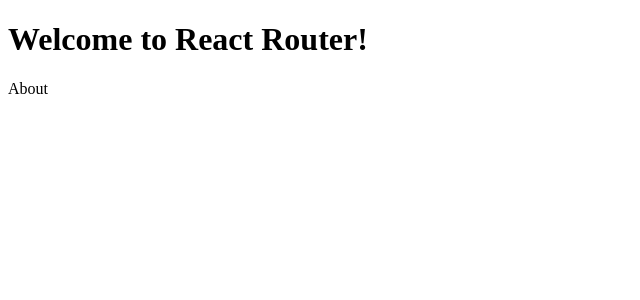
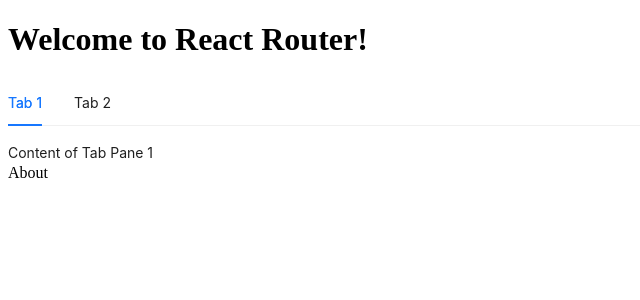
Before and after one commit to JiangHaoCode/vite-react, a React (Vite) app: page /about in a window 1280 px wide. Shown: the top 300 px of the page, without its empty margins (0-640 px from the left). Built offline with nearby package versions, Linux system fonts and the light colour scheme; what react-pinia would draw is missing.

Commit message:
feat: react router

```diff
--- a/src/App.tsx
+++ b/src/App.tsx
@@ -1,16 +1,38 @@
 // import React from "react";
-import { Route, Routes } from "react-router-dom";
-import Welcome from "@/pages/Welcome.tsx";
-import About from "@/pages/About.tsx";
+import type { TabsProps } from "antd";
+import { Tabs } from "antd";
+import React from "react";
+import { Outlet, useNavigate } from "react-router-dom";
 
-const App = () => {
+const App: React.FC<{}> = () => {
+  const navigate = useNavigate();
+  const items: TabsProps["items"] = [
+    {
+      key: "1",
+      label: `Tab 1`,
+      children: `Content of Tab Pane 1`,
+    },
+    {
+      key: "2",
+      label: `Tab 2`,
+      children: `Content of Tab Pane 2`,
+    },
+  ];
+
+  const onChange = (key: string) => {
+    if (key === "1") {
+      navigate("/index");
+    }
+
+    if (key === "2") {
+      navigate("/about");
+    }
+  };
   return (
     <div className="App">
       <h1>Welcome to React Router!</h1>
-      <Routes>
-        <Route path="/" element={<Welcome />} />
-        <Route path="/about" element={<About />} />
-      </Routes>
+      <Tabs defaultActiveKey="1" items={items} onChange={onChange}></Tabs>
+      <Outlet></Outlet>
     </div>
   );
 };
--- a/src/main.tsx
+++ b/src/main.tsx
@@ -1,20 +1,10 @@
 import React from "react";
 import ReactDOM from "react-dom/client";
-import App from "./App.tsx";
-import { BrowserRouter } from "react-router-dom";
+import { RouterProvider } from "react-router-dom";
+import router from "@/router/index.tsx";
 
 ReactDOM.createRoot(document.getElementById("root") as HTMLElement).render(
   <React.StrictMode>
-    <BrowserRouter>
-      <App></App>
-      {/*<Routes>*/}
-      {/*  <Route path="/" element={<App />}>*/}
-      {/*    <Route path={"/about"} element={<About />}></Route>*/}
-      {/*  </Route>*/}
-
-      {/*  <Route path="expenses" element={<Expenses />} />*/}
-      {/*  <Route path="invoices" element={<Invoices />} />*/}
-      {/*</Routes>*/}
-    </BrowserRouter>
+    <RouterProvider router={router}></RouterProvider>
   </React.StrictMode>
 );
--- /dev/null
+++ b/src/router/index.tsx
@@ -0,0 +1,23 @@
+import { createBrowserRouter } from "react-router-dom";
+import App from "@/App.tsx";
+import Welcome from "@/pages/Welcome.tsx";
+import About from "@/pages/About.tsx";
+
+const router = createBrowserRouter([
+  {
+    path: "/",
+    element: <App />,
+    children: [
+      {
+        path: "index",
+        element: <Welcome />,
+      },
+      {
+        path: "about",
+        element: <About></About>,
+      },
+    ],
+  },
+]);
+
+export default router;
```
